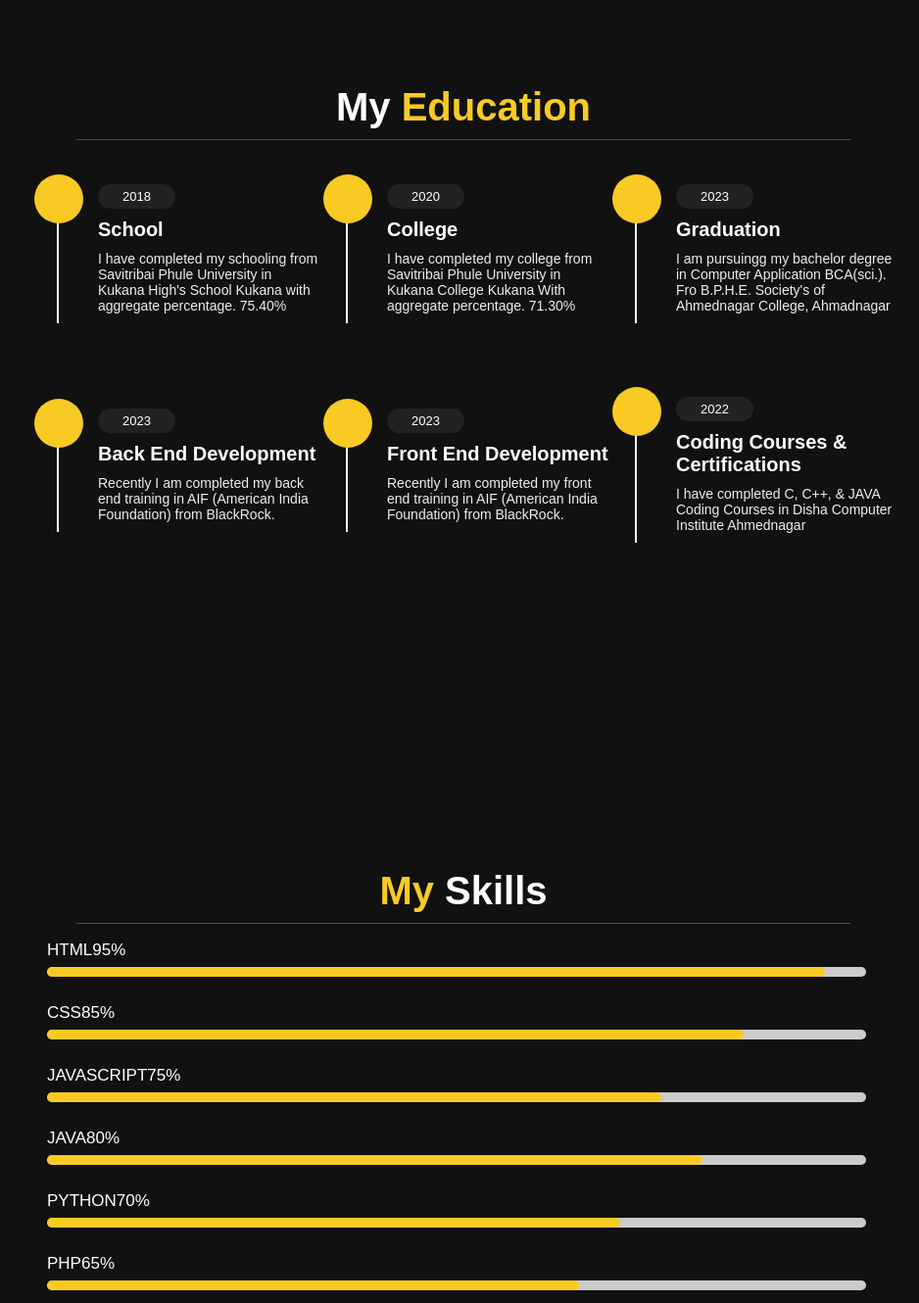
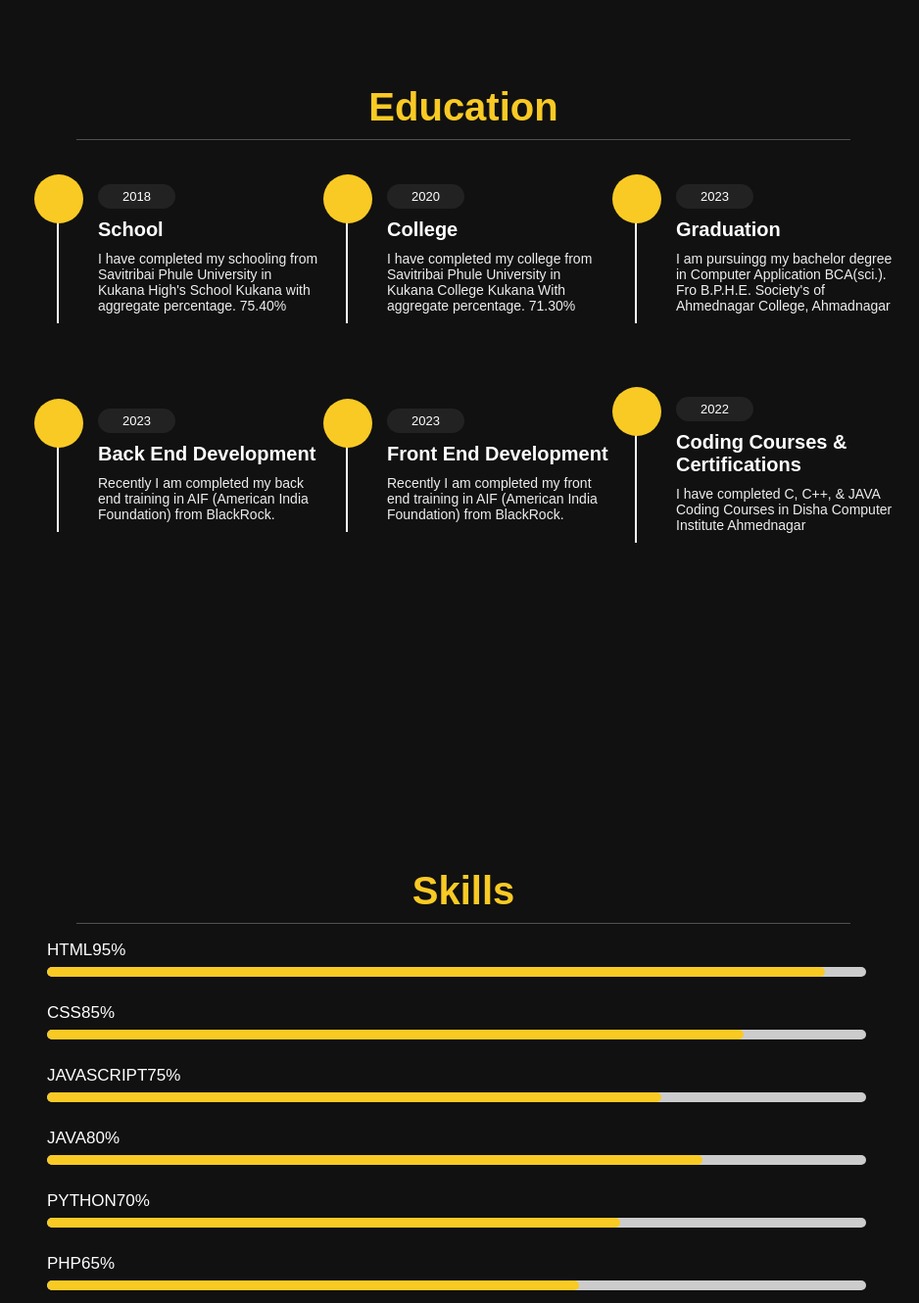
Before and after one commit to Ram-Deshmukh/Portfolio, a plain HTML site: page index.html in a window 1280 px wide. Shown: the part 1533-2863 px from the top of the page at 98% size, without its empty margins (342-1280 px from the left). Drawn offline with nearby package versions, Linux system fonts and the light colour scheme.

Commit message:
Add files via upload

```diff
--- a/index.html
+++ b/index.html
@@ -193,7 +193,7 @@
                     <!-- education section starts  -->
 
                     <section class="education" id="education">
-                              <h1 class="heading">My <span>Education</span></h1>
+                              <h1 class="heading"> <span>Education</span></h1>
 
                               <div class="box-container">
                                         <div class="box">
@@ -286,7 +286,7 @@
                     <!-- education section ends -->
                     <!--Skills section start-->
                     <section class="skills" id="skills">
-                    <h1 class="heading"><span> My </span> Skills</h1>
+                    <h1 class="heading"><span>  Skills </span></h1>
 
                     <div class="row-2">
                               <div class="skils">
@@ -599,9 +599,8 @@
                                             />
                                   </form>
 
-                                  <iframe src="https://www.google.com/maps/embed?pb=!1m10!1m8!1m3!1d253.48999381378854!2d75.09172421518434!3d19.473480546264454!3m2!1i1024!2i768!4f13.1!5e1!3m2!1sen!2sin!4v1671477646100!5m2!1sen!2sin"
-                                  allowfullscreen="" loading="lazy">
-
+                                  <iframe src="https://www.google.com/maps/embed?pb=!1m14!1m8!1m3!1d241276.1103067424!2d74.742673!3d19.110322000000004!3m2!1i1024!2i768!4f13.1!3m3!1m2!1s0x3bdcb05d46788921%3A0x6677e92c1a5181b6!2sAhmednagar%2C%20Maharashtra!5e0!3m2!1sen!2sin!4v1672107855992!5m2!1sen!2sin"
+                                   allowfullscreen="" loading="lazy">
                                   </iframe>
                         </div>
               </section>
```
Also changed, not shown: Images/IMG_66220010.jpg.
